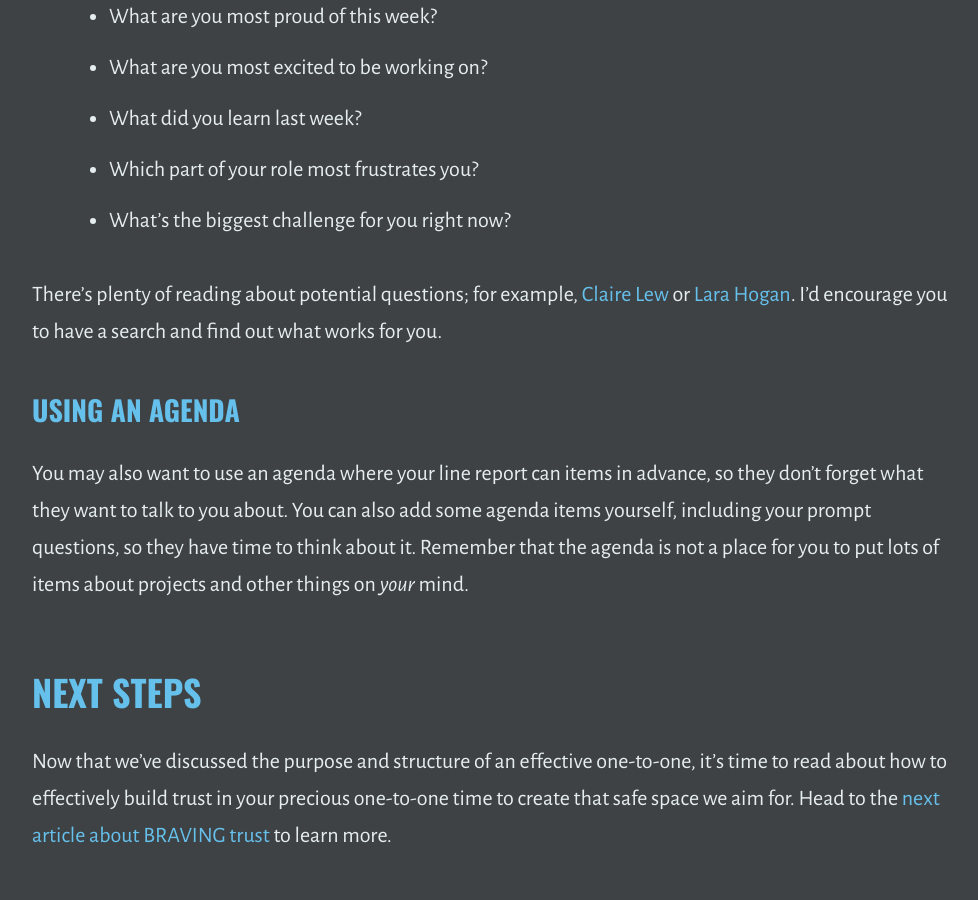
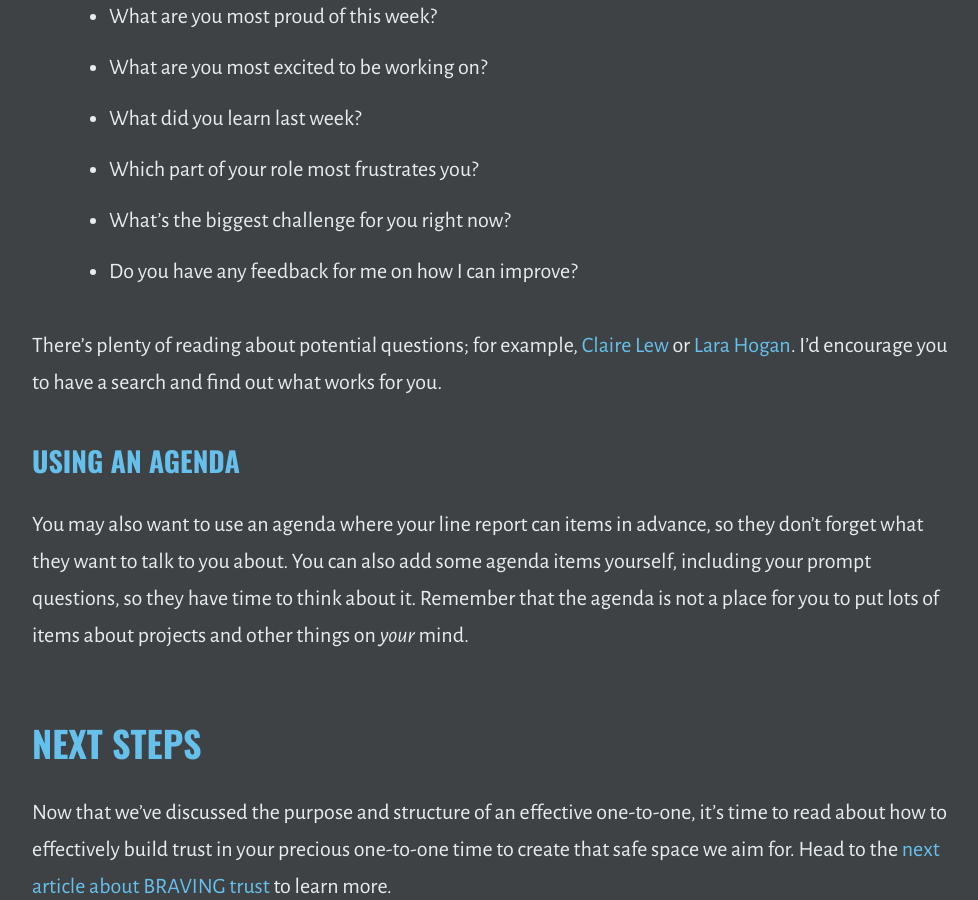
Before and after one commit to outragedpinkracoon/outragedpinkracoon.github.io, a Jekyll site: the page built from _posts/2022-06-07-how-to-rock-at-one-to-ones.md, in a window 1280 px wide and 900 px high, scrolled down 5078 px. Shown: the whole window, without its empty margins (149-1127 px from the left). Built offline with Jekyll 4.4.1, drawn with Linux system fonts in a browser that asks for light colours.

Commit message:
Extra bullet

```diff
--- a/_posts/2022-06-07-how-to-rock-at-one-to-ones.md
+++ b/_posts/2022-06-07-how-to-rock-at-one-to-ones.md
@@ -81,6 +81,7 @@ It's beneficial as a manager to have a list of go-to questions that work for you
 * What did you learn last week?
 * Which part of your role most frustrates you?
 * What's the biggest challenge for you right now?
+* Do you have any feedback for me on how I can improve?
 
 There's plenty of reading about potential questions; for example, [Claire Lew](https://knowyourteam.com/blog/2020/02/19/how-to-coach-employees-ask-these-1-on-1-meeting-questions/) or [Lara Hogan](https://larahogan.me/blog/first-one-on-one-questions/). I'd encourage you to have a search and find out what works for you.
 
```
